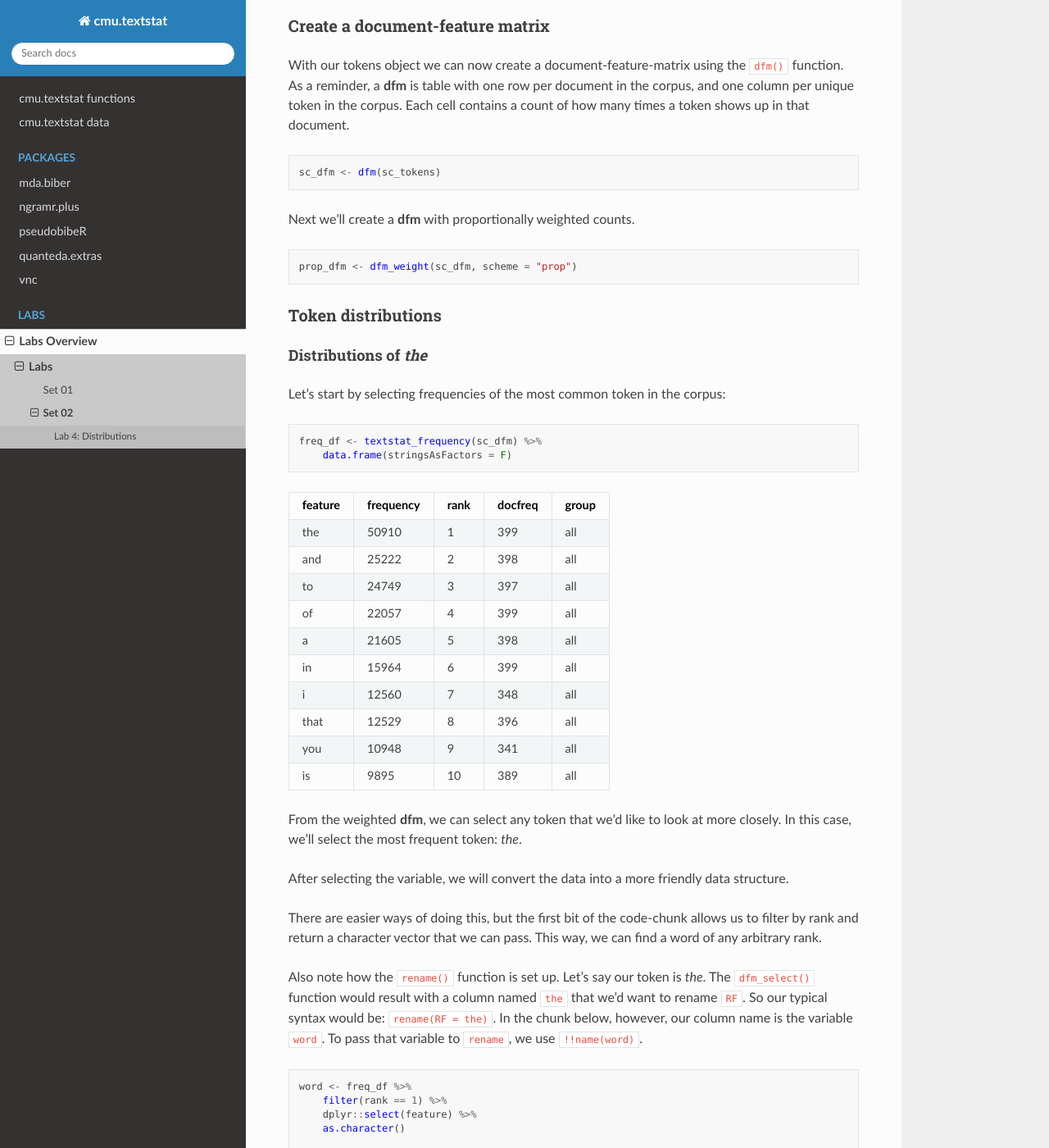
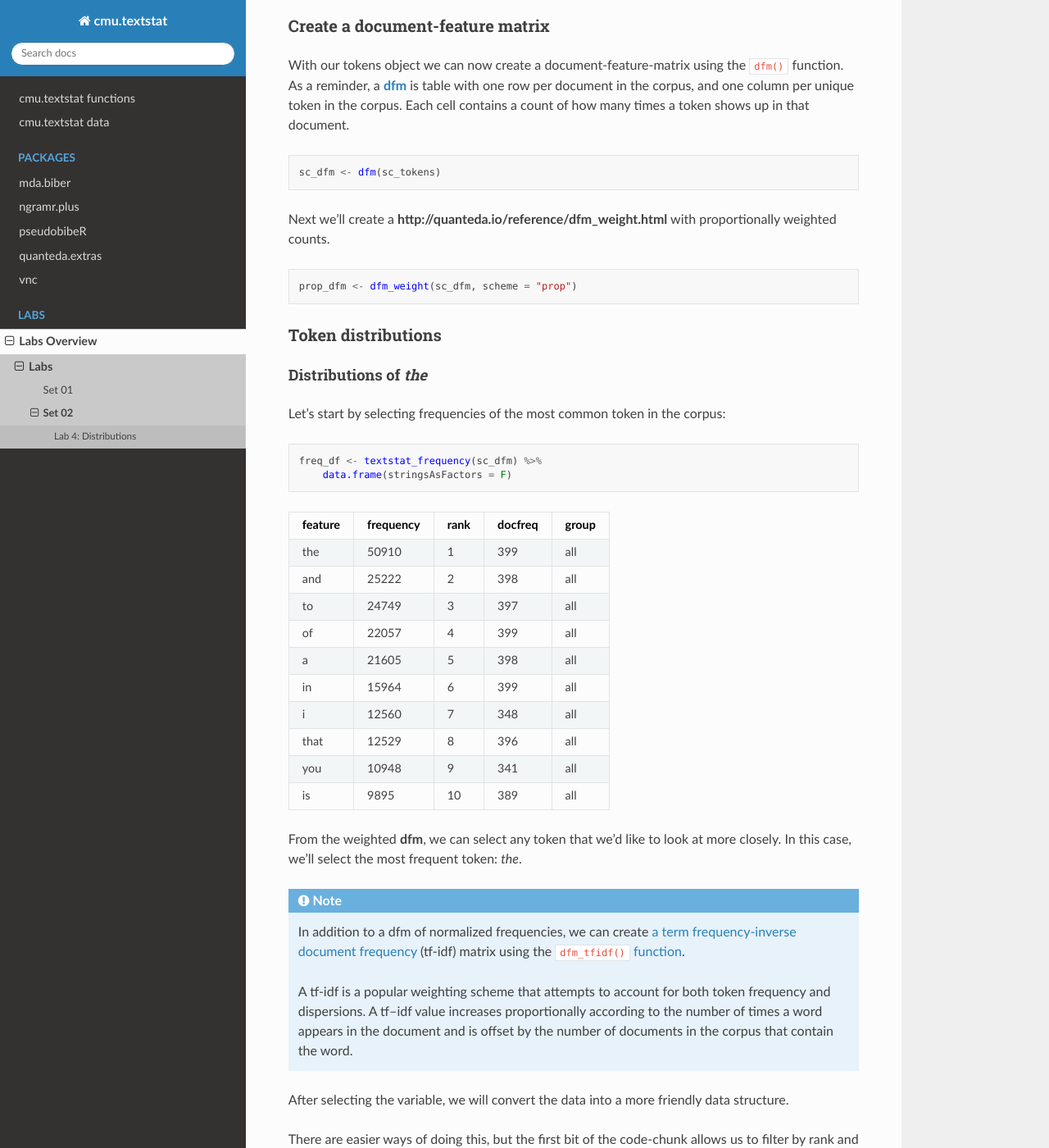
Before and after one commit to browndw/cmu-textstat-docs, a Sphinx documentation site: the page built from docs/labs/sets/set_02.md, in a window 1280 px wide and 1400 px high, scrolled down 3495 px. Shown: the whole window at 82% size. Built offline with Sphinx 7.4.7 and the Read the Docs theme 2.0.0, drawn with Linux system fonts in a browser that asks for light colours; some of the changed lines change nothing that is shown; some of the changed text lies outside the part shown.

Commit message:
Update set_02.md

````diff
--- a/docs/labs/sets/set_02.md
+++ b/docs/labs/sets/set_02.md
@@ -23,7 +23,7 @@
 
 The **cmu.textstat** package comes with some data sets including a data table with a column of document ids and a column of texts. Such a table is easy to create from text data on your own local drive.
 
-To do so, you would organize plain .txt files into a directory and use the `readtext()` function from the **readtext** package.
+To do so, you would organize plain .txt files into a directory and use the `readtext()` function from the **[readtext](https://readtext.quanteda.io/articles/readtext_vignette.html)** package.
 
 ``` r
 sc_df <- sample_corpus
@@ -98,8 +98,7 @@
 
 ### Tokenize the corpus
 
-We’ll use **quanteda** to tokenize. And after tokenization, we’ll
-convert them to lower case. *Why do that here?* As a next step, we’ll being combining tokens like *a* and *lot* into single units. And we’ll be using a list of expressions that isn’t case sensitive.
+We’ll use **[quanteda](http://quanteda.io/)** to tokenize. And after tokenization, we’ll convert them to lower case. *Why do that here?* As a next step, we’ll being combining tokens like *a* and *lot* into single units. And we’ll be using a list of expressions that isn’t case sensitive.
 
 ``` r
 sc_tokens <- tokens(sc, include_docvars = TRUE, remove_punct = TRUE, remove_numbers = TRUE,
@@ -136,13 +135,13 @@
 
 ### Create a document-feature matrix
 
-With our tokens object we can now create a document-feature-matrix using the `dfm()` function. As a reminder, a **dfm** is table with one row per document in the corpus, and one column per unique token in the corpus. Each cell contains a count of how many times a token shows up in that document.
+With our tokens object we can now create a document-feature-matrix using the `dfm()` function. As a reminder, a **[dfm](http://quanteda.io/reference/dfm.html)** is table with one row per document in the corpus, and one column per unique token in the corpus. Each cell contains a count of how many times a token shows up in that document.
 
 ``` r
 sc_dfm <- dfm(sc_tokens)
 ```
 
-Next we’ll create a **dfm** with proportionally weighted counts.
+Next we’ll create a **http://quanteda.io/reference/dfm_weight.html** with proportionally weighted counts.
 
 ``` r
 prop_dfm <- dfm_weight(sc_dfm, scheme = "prop")
@@ -174,6 +173,12 @@
 
 
 From the weighted **dfm**, we can select any token that we’d like to look at more closely. In this case, we’ll select the most frequent token: *the*.
+
+```{note}
+In addition to a dfm of normalized frequencies, we can create [a term frequency-inverse document frequency](https://towardsdatascience.com/tf-term-frequency-idf-inverse-document-frequency-from-scratch-in-python-6c2b61b78558) (tf-idf) matrix using the `dfm_tfidf()` [function](http://quanteda.io/reference/dfm_tfidf.html).
+
+A tf-idf is a popular weighting scheme that attempts to account for both token frequency and dispersions. A tf–idf value increases proportionally according to the number of times a word appears in the document and is offset by the number of documents in the corpus that contain the word.
+```
 
 After selecting the variable, we will convert the data into a more friendly data structure.
 
@@ -227,8 +232,7 @@
 [Other popular methods](http://math.furman.edu/~dcs/courses/math47/R/library/car/html/n.bins.html) for calculating optimal bin width include "Scott's rule".
 ```
 
-So the number of bins is (max-min)/h, where n is the number of
-observations, max is the maximum value and min is the minimum value.
+So the number of bins is `(max-min)/h`, where `n` is the number of observations, `max` is the maximum value and `min` is the minimum value.
 
 ``` r
 bin_width <- function(x) {
@@ -236,7 +240,7 @@
 }
 ```
 
-Now we can plot a histogram. We’re also adding a dashed line showing the mean. Note we’re also going to use the **scales** package to remove scientific notation from our tick labels.
+Now we can plot a histogram. We’re also adding a dashed line showing the mean. Note we’re also going to use the **[scales](https://scales.r-lib.org/)** package to remove scientific notation from our tick labels.
 
 ``` r
 ggplot(word_df, aes(RF)) + geom_histogram(binwidth = bin_width(word_df$RF),
````
